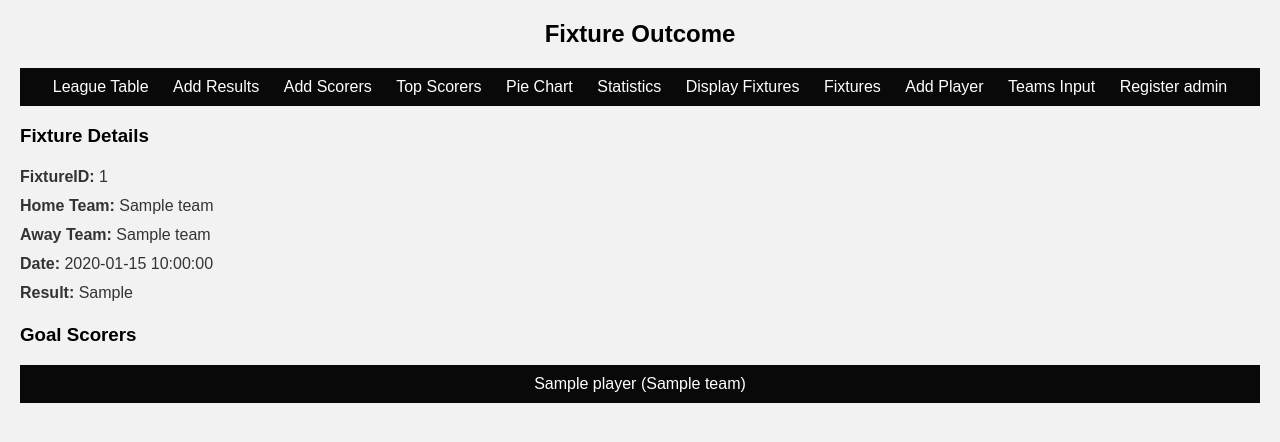
After one commit to clintonmachuki/csym019_assignment_2024, a PHP site: the page made by Task B/fixture_outcome.php in a window 1280 px wide. The commit adds this page. Shown: the top 442 px of the page. Run offline with PHP 8.4, Linux system fonts and the light colour scheme; tables that the repository leaves empty or names only in its code hold one stand-in row (values such as "Sample post").

```diff
--- /dev/null
+++ b/Task B/fixture_outcome.php
@@ -0,0 +1,86 @@
+<?php
+include 'connector.php'; // Include the database connector file
+
+// Get the fixture ID from the URL parameter
+if (isset($_GET['fixture_id'])) {
+    $fixture_id = $_GET['fixture_id'];
+} else {
+    // Redirect to display_fixtures.php if fixture_id parameter is not provided
+    header("Location: display_fixtures.php");
+    exit();
+}
+
+// Fetch fixture outcome from the database based on the provided fixture ID
+$sql = "SELECT f.FixtureID, h.TeamName AS HomeTeam, a.TeamName AS AwayTeam, f.Date, f.Result
+        FROM Fixtures f
+        INNER JOIN Teams h ON f.HomeTeamID = h.TeamID
+        INNER JOIN Teams a ON f.AwayTeamID = a.TeamID
+        WHERE f.FixtureID = $fixture_id"; // SQL query to fetch fixture outcome for the provided fixture ID
+$result = $conn->query($sql); // Execute the query
+
+$fixture = $result->fetch_assoc(); // Fetch the fixture data
+
+// Fetch goal scorers for the fixture from the database
+$sql = "SELECT g.PlayerID, g.goals, p.PlayerName, t.TeamName
+        FROM goals g
+        INNER JOIN Players p ON g.PlayerID = p.PlayerID
+        INNER JOIN Teams t ON p.TeamID = t.TeamID
+        WHERE g.FixtureID = $fixture_id"; // SQL query to fetch goal scorers for the provided fixture ID
+$result = $conn->query($sql); // Execute the query
+
+$goal_scorers = array(); // Initialize an empty array to store goal scorers data
+if ($result->num_rows > 0) { // Check if there are any rows returned by the query
+    while($row = $result->fetch_assoc()) { // Loop through each row of the result set
+        $goal_scorers[] = $row; // Add each row (goal scorer data) to the goal_scorers array
+    }
+}
+
+// Close the database connection
+$conn->close(); // Close the database connection after fetching data
+?>
+
+<!DOCTYPE html>
+<html lang="en">
+<head>
+    <meta charset="UTF-8">
+    <meta name="viewport" content="width=device-width, initial-scale=1.0">
+    <title>Fixture Outcome</title>
+    <link rel="stylesheet" href="styles.css">
+</head>
+<body>
+    <div class="container">
+        <h2 class="heading">Fixture Outcome</h2>
+        <ul>
+        <!-- List of navigation links to other pages -->
+        <li><a href="league_table.php">League Table</a></li>
+        <li><a href="add_results.php">Add Results</a></li>
+        <li><a href="add_scorers.php">Add Scorers</a></li>
+        <li><a href="top_scorers.php">Top Scorers</a></li>
+        <li><a href="pie.php">Pie Chart</a></li>
+        <li><a href="statistics.php">Statistics</a></li>
+        <li><a href="display_fixtures.php">Display Fixtures</a></li>
+        <li><a href="fixtures.php">Fixtures</a></li>
+        <li><a href="add_player.php">Add Player</a></li>
+        <li><a href="teams_input.php">Teams Input</a></li>
+        <li><a href="register_admin.html">Register admin</a></li>
+    </ul>
+        <div class="fixture-details">
+            <h3>Fixture Details</h3>
+            <p><strong>FixtureID:</strong> <?php echo $fixture['FixtureID']; ?></p>
+            <p><strong>Home Team:</strong> <?php echo $fixture['HomeTeam']; ?></p>
+            <p><strong>Away Team:</strong> <?php echo $fixture['AwayTeam']; ?></p>
+            <p><strong>Date:</strong> <?php echo $fixture['Date']; ?></p>
+            <p><strong>Result:</strong> <?php echo $fixture['Result']; ?></p>
+        </div>
+
+        <div class="goal-scorers">
+            <h3>Goal Scorers</h3>
+            <ul class="scorers-list">
+                <?php foreach ($goal_scorers as $scorer): ?>
+                    <li><?php echo $scorer['PlayerName']; ?> (<?php echo $scorer['TeamName']; ?>)</li> <!-- Display goal scorers and their teams -->
+                <?php endforeach; ?>
+            </ul>
+        </div>
+    </div>
+</body>
+</html>
--- a/Task B/styles.css
+++ b/Task B/styles.css
@@ -162,3 +162,12 @@ label {
     font-size: 18px;
     font-weight: bold;
 }
+
+/* styles.css */
+
+p {
+    margin: 5px 0; /* Add margin to create space between paragraphs */
+    font-size: 16px; /* Adjust font size */
+    line-height: 1.5; /* Set line height for better readability */
+    color: #333; /* Set text color */
+}
--- a/Task B/top_scorers.php
+++ b/Task B/top_scorers.php
@@ -75,6 +75,7 @@ $conn->close();
         <li><a href="teams_input.php">Teams Input</a></li>
         <li><a href="register_admin.html">Register admin</a></li>
     </ul>
+
     <form action="top_scorers.php" method="POST">
         <label for="team_filter">Filter by Team:</label>
         <select id="team_filter" name="team_filter">
```
Also changed, not shown: Task B/display_fixtures.php (+32 -17 lines), player_fixtures.php (added, +77 -0 lines).
